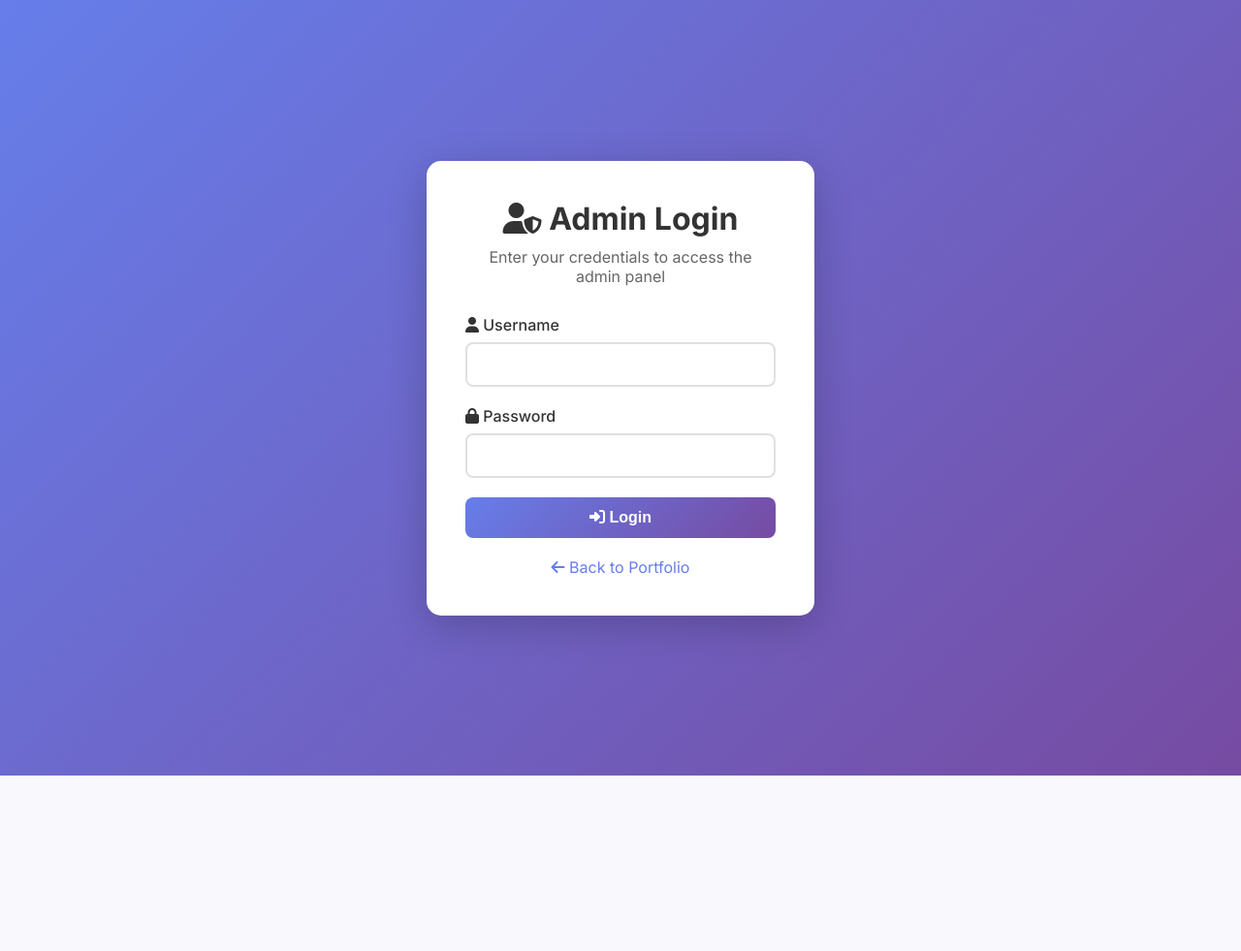
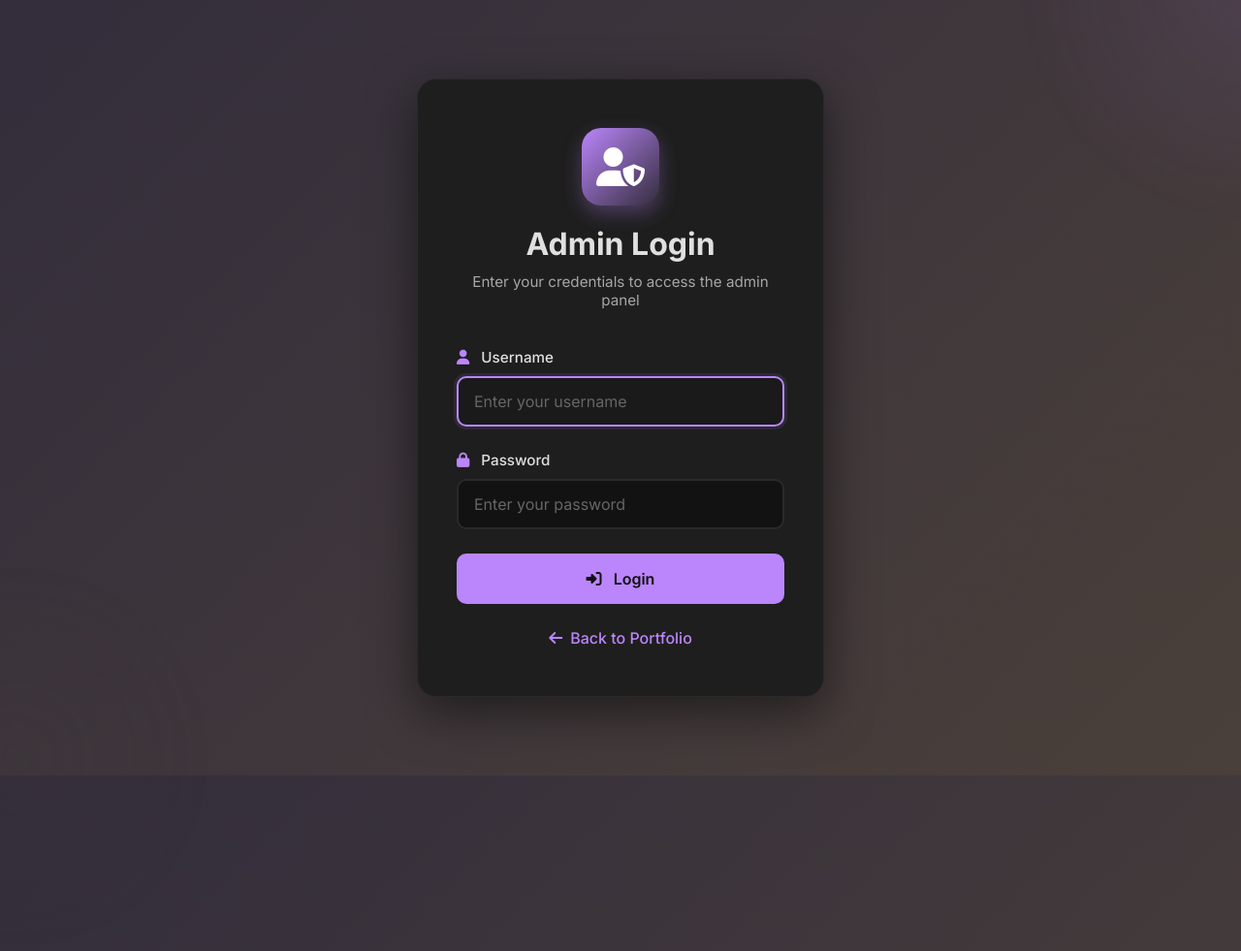
Before and after one commit to rubaiyat07/portfolio, a PHP site: page /portfolio/admin/login.php in a window 1280 px wide; the page is wider, and only the part inside the window is pictured. Shown: that part at 97% size. Before the commit the page ends 800 px from the top of that part, so only its background shows below. Run offline with PHP 8.4, Linux system fonts and the light colour scheme.

Commit message:
Added admin

```diff
--- a/admin/login.php
+++ b/admin/login.php
@@ -49,121 +49,290 @@ if($_SERVER['REQUEST_METHOD'] == 'POST') {
 
         body {
             font-family: 'Inter', sans-serif;
-            background: linear-gradient(135deg, #667eea 0%, #764ba2 100%);
+            background: linear-gradient(135deg, #332D3C 0%, #4A403A 100%);
             min-height: 100vh;
             display: flex;
             align-items: center;
             justify-content: center;
+            position: relative;
+            overflow: hidden;
+        }
+
+        /* Animated background elements */
+        body::before {
+            content: '';
+            position: absolute;
+            width: 500px;
+            height: 500px;
+            background: radial-gradient(circle, rgba(187, 134, 252, 0.1) 0%, transparent 70%);
+            border-radius: 50%;
+            top: -250px;
+            right: -250px;
+            animation: float 20s ease-in-out infinite;
+        }
+
+        body::after {
+            content: '';
+            position: absolute;
+            width: 400px;
+            height: 400px;
+            background: radial-gradient(circle, rgba(74, 64, 58, 0.15) 0%, transparent 70%);
+            border-radius: 50%;
+            bottom: -200px;
+            left: -200px;
+            animation: float 15s ease-in-out infinite reverse;
+        }
+
+        @keyframes float {
+            0%, 100% {
+                transform: translateY(0) translateX(0);
+            }
+            50% {
+                transform: translateY(-20px) translateX(20px);
+            }
         }
 
         .login-container {
-            background: white;
-            padding: 40px;
-            border-radius: 15px;
-            box-shadow: 0 10px 40px rgba(0,0,0,0.2);
+            background: #1E1E1E;
+            padding: 50px 40px;
+            border-radius: 20px;
+            box-shadow: 0 15px 50px rgba(0,0,0,0.5);
             width: 90%;
-            max-width: 400px;
+            max-width: 420px;
+            border: 1px solid #2A2A2A;
+            position: relative;
+            z-index: 1;
+            backdrop-filter: blur(10px);
         }
 
         .login-header {
             text-align: center;
-            margin-bottom: 30px;
+            margin-bottom: 40px;
+        }
+
+        .login-header .icon-wrapper {
+            width: 80px;
+            height: 80px;
+            background: linear-gradient(135deg, #BB86FC 0%, #332D3C 100%);
+            border-radius: 20px;
+            display: flex;
+            align-items: center;
+            justify-content: center;
+            margin: 0 auto 20px;
+            box-shadow: 0 8px 20px rgba(187, 134, 252, 0.3);
+        }
+
+        .login-header .icon-wrapper i {
+            font-size: 2.5rem;
+            color: white;
         }
 
         .login-header h1 {
-            color: #333;
+            color: #E0E0E0;
             font-size: 2rem;
             margin-bottom: 10px;
+            font-weight: 700;
         }
 
         .login-header p {
-            color: #666;
+            color: #E0E0E0;
+            opacity: 0.7;
+            font-size: 0.95rem;
         }
 
         .form-group {
-            margin-bottom: 20px;
+            margin-bottom: 25px;
         }
 
         .form-group label {
             display: block;
-            margin-bottom: 8px;
-            color: #333;
+            margin-bottom: 10px;
+            color: #E0E0E0;
             font-weight: 500;
+            font-size: 0.95rem;
+        }
+
+        .form-group label i {
+            margin-right: 8px;
+            color: #BB86FC;
+        }
+
+        .input-wrapper {
+            position: relative;
         }
 
         .form-group input {
             width: 100%;
-            padding: 12px;
-            border: 2px solid #e0e0e0;
-            border-radius: 8px;
+            padding: 14px 16px;
+            border: 2px solid #2A2A2A;
+            border-radius: 10px;
             font-size: 1rem;
-            transition: border-color 0.3s;
+            font-family: 'Inter', sans-serif;
+            background-color: #121212;
+            color: #E0E0E0;
+            transition: all 0.3s;
         }
 
         .form-group input:focus {
             outline: none;
-            border-color: #667eea;
+            border-color: #BB86FC;
+            box-shadow: 0 0 0 3px rgba(187, 134, 252, 0.1);
+            background-color: #1A1A1A;
+        }
+
+        .form-group input::placeholder {
+            color: #666;
         }
 
         .error-message {
-            background: #fee;
-            color: #c33;
-            padding: 12px;
-            border-radius: 8px;
-            margin-bottom: 20px;
+            background: #2D1B1B;
+            color: #CF6679;
+            padding: 15px;
+            border-radius: 10px;
+            margin-bottom: 25px;
             text-align: center;
+            border-left: 4px solid #CF6679;
+            display: flex;
+            align-items: center;
+            justify-content: center;
+            gap: 10px;
+        }
+
+        .error-message i {
+            font-size: 1.2rem;
         }
 
         .btn-login {
             width: 100%;
-            padding: 12px;
-            background: linear-gradient(135deg, #667eea 0%, #764ba2 100%);
-            color: white;
-            border: none;
-            border-radius: 8px;
+            padding: 14px;
+            background-color: #BB86FC;
+            color: #121212;
+            border: 2px solid #BB86FC;
+            border-radius: 10px;
             font-size: 1rem;
             font-weight: 600;
             cursor: pointer;
-            transition: transform 0.3s;
+            transition: all 0.3s;
+            font-family: 'Inter', sans-serif;
         }
 
         .btn-login:hover {
+            background-color: transparent;
+            color: #BB86FC;
             transform: translateY(-2px);
+            box-shadow: 0 8px 20px rgba(187, 134, 252, 0.3);
+        }
+
+        .btn-login:active {
+            transform: translateY(0);
+        }
+
+        .btn-login i {
+            margin-right: 8px;
         }
 
         .back-link {
             text-align: center;
-            margin-top: 20px;
+            margin-top: 25px;
         }
 
         .back-link a {
-            color: #667eea;
+            color: #BB86FC;
             text-decoration: none;
+            font-weight: 500;
+            transition: all 0.3s;
+            display: inline-flex;
+            align-items: center;
+            gap: 8px;
+        }
+
+        .back-link a:hover {
+            color: #E0E0E0;
+        }
+
+        .back-link a i {
+            transition: transform 0.3s;
+        }
+
+        .back-link a:hover i {
+            transform: translateX(-3px);
+        }
+
+        /* Loading animation */
+        @keyframes spin {
+            to { transform: rotate(360deg); }
+        }
+
+        .btn-login.loading::after {
+            content: "";
+            position: absolute;
+            width: 16px;
+            height: 16px;
+            top: 50%;
+            left: 50%;
+            margin-left: -8px;
+            margin-top: -8px;
+            border: 2px solid transparent;
+            border-top-color: currentColor;
+            border-radius: 50%;
+            animation: spin 0.6s linear infinite;
+        }
+
+        /* Responsive */
+        @media (max-width: 480px) {
+            .login-container {
+                padding: 40px 30px;
+            }
+
+            .login-header h1 {
+                font-size: 1.75rem;
+            }
+
+            .login-header .icon-wrapper {
+                width: 70px;
+                height: 70px;
+            }
+
+            .login-header .icon-wrapper i {
+                font-size: 2rem;
+            }
         }
     </style>
 </head>
 <body>
     <div class="login-container">
         <div class="login-header">
-            <h1><i class="fas fa-user-shield"></i> Admin Login</h1>
+            <div class="icon-wrapper">
+                <i class="fas fa-user-shield"></i>
+            </div>
+            <h1>Admin Login</h1>
             <p>Enter your credentials to access the admin panel</p>
         </div>
 
         <?php if($error): ?>
         <div class="error-message">
-            <i class="fas fa-exclamation-circle"></i> <?php echo $error; ?>
+            <i class="fas fa-exclamation-circle"></i>
+            <span><?php echo htmlspecialchars($error); ?></span>
         </div>
         <?php endif; ?>
 
         <form method="POST">
             <div class="form-group">
-                <label for="username"><i class="fas fa-user"></i> Username</label>
-                <input type="text" id="username" name="username" required>
+                <label for="username">
+                    <i class="fas fa-user"></i> Username
+                </label>
+                <div class="input-wrapper">
+                    <input type="text" id="username" name="username" placeholder="Enter your username" required autofocus>
+                </div>
             </div>
 
             <div class="form-group">
-                <label for="password"><i class="fas fa-lock"></i> Password</label>
-                <input type="password" id="password" name="password" required>
+                <label for="password">
+                    <i class="fas fa-lock"></i> Password
+                </label>
+                <div class="input-wrapper">
+                    <input type="password" id="password" name="password" placeholder="Enter your password" required>
+                </div>
             </div>
 
             <button type="submit" class="btn-login">
@@ -172,7 +341,10 @@ if($_SERVER['REQUEST_METHOD'] == 'POST') {
         </form>
 
         <div class="back-link">
-            <a href="../index.php"><i class="fas fa-arrow-left"></i> Back to Portfolio</a>
+            <a href="../index.php">
+                <i class="fas fa-arrow-left"></i>
+                <span>Back to Portfolio</span>
+            </a>
         </div>
     </div>
 </body>
```
